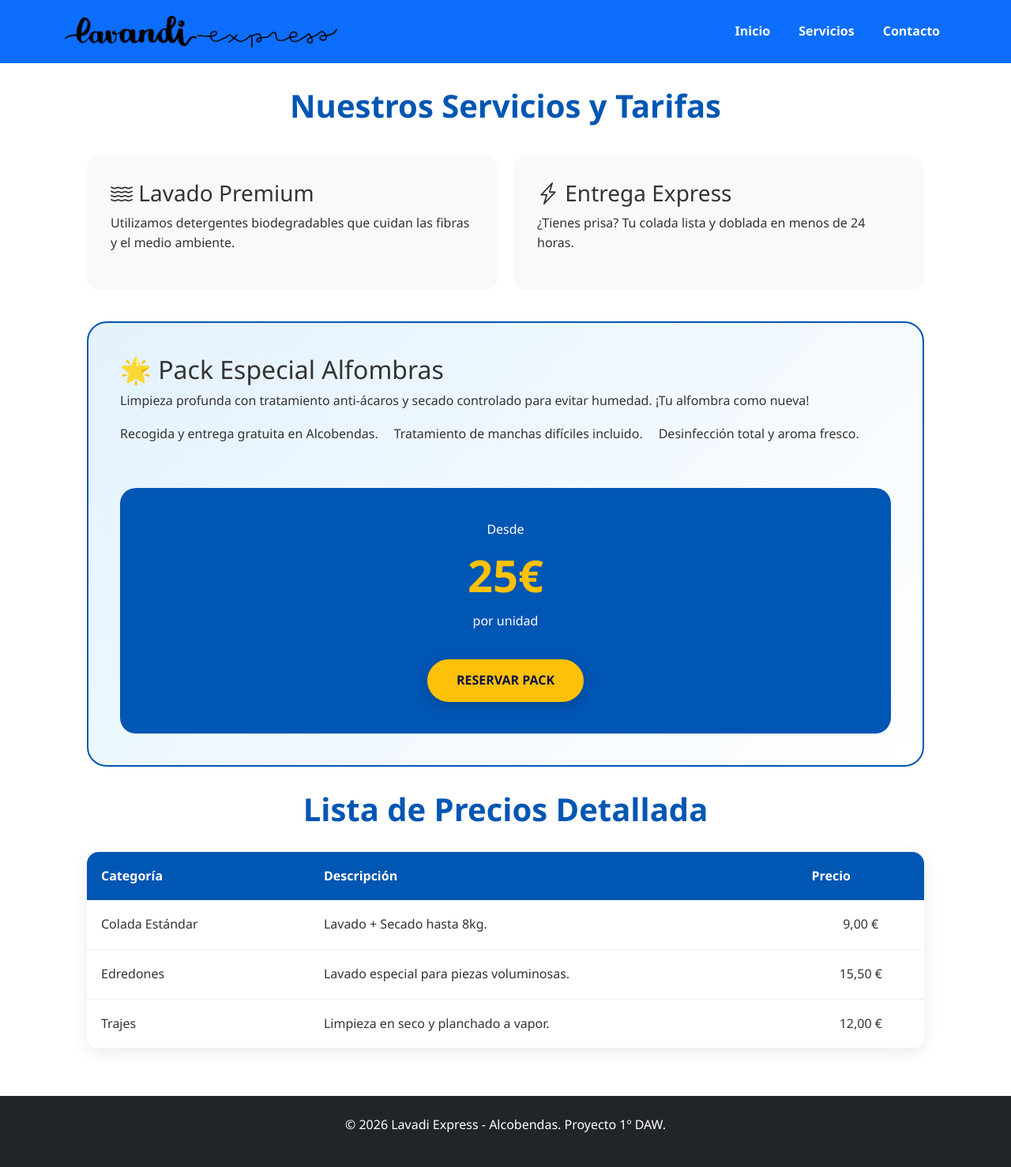
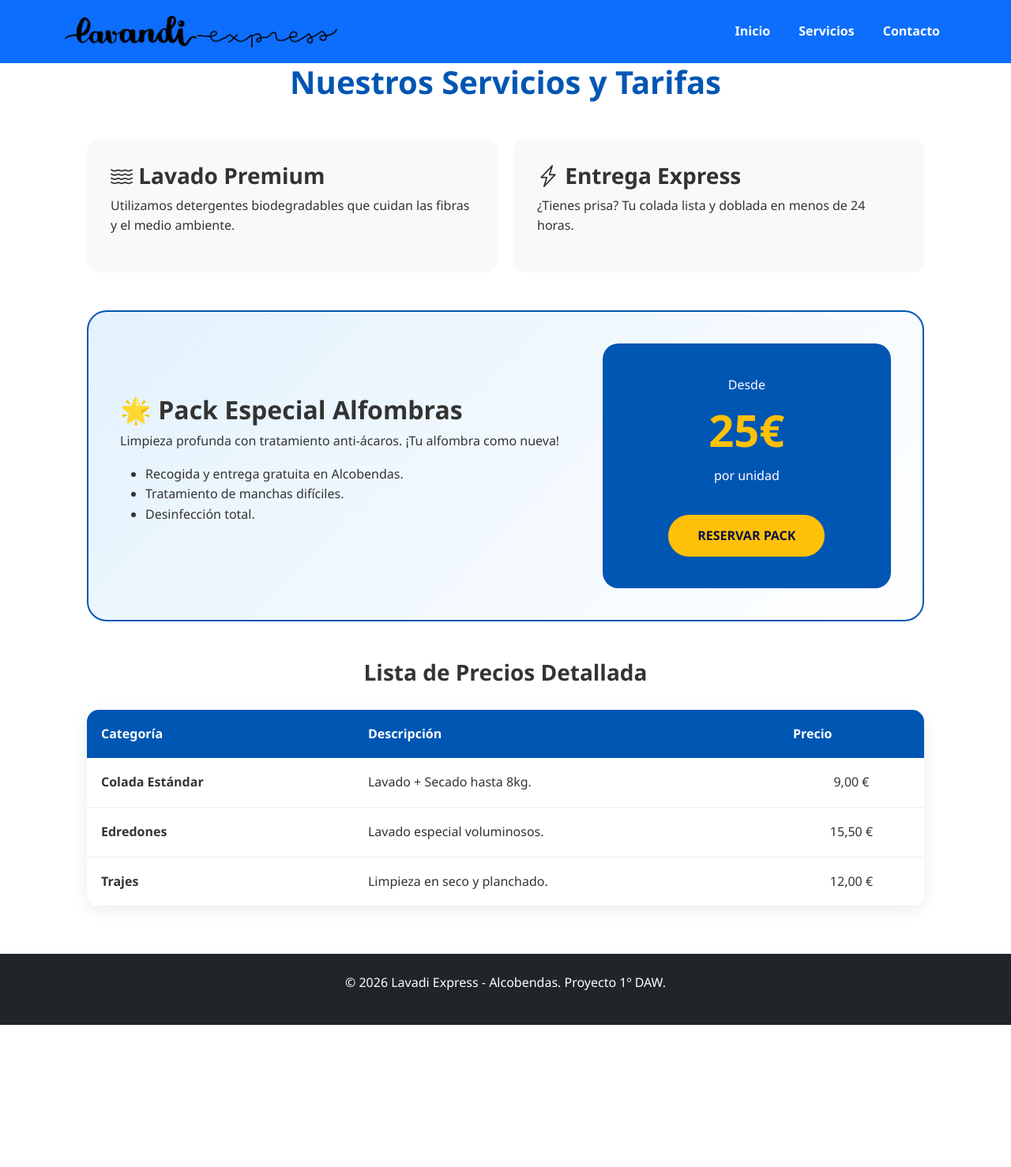
Before and after one commit to pbl792/lavandi-express, a PHP site: page /servicios.php in a window 1280 px wide. Shown: the whole page at 79% size. After the commit the page ends 1298 px from the top, so only its background shows below. Run offline with PHP 8.4, Linux system fonts and the light colour scheme.

Commit message:
Pruebas generales. Correción y simplificado de código, eliminación de redundancias

```diff
--- a/css/style.css
+++ b/css/style.css
@@ -7,55 +7,46 @@
     --blanco: #ffffff;
 }
 
-
 /* --- GENERALES --- */
 body {
     font-family: 'Segoe UI', Arial, sans-serif;
     margin: 0;
     color: #333;
     line-height: 1.6;
-    background-color: #ffffff;
+    background-color: var(--blanco);
 }
+
 .contenedor-web, .contenedor {
     max-width: 1100px;
     margin: 0 auto;
     padding: 0 20px;
-    background-color: transparent;
 }
-.titulo-centrado {
-    text-align: center;
-    margin-bottom: 40px;
-    font-weight: bold;
-    font-size: 2.5rem;
-}
-.color-azul { color: var(--azul-lavandi); }
+
 .centrar-texto { text-align: center; }
-
+.negrita { font-weight: bold; }
 
 /* --- HEADER (NAVBAR) --- */
-.navbar {
-    padding-top: 0.5rem;
-    padding-bottom: 0.5rem;
-    min-height: 80px;
-}
+.navbar { min-height: 80px; }
+
 .navbar-dark .navbar-nav .nav-link {
     color: var(--blanco) !important;
     font-weight: 700;
     margin-left: 20px;
     transition: color 0.3s ease;
 }
+
 .navbar-dark .navbar-nav .nav-link:hover {
-    color: var(--blanco) !important;
+    color: var(--amarillo-lavandi) !important;
 }
-
 
 /* --- PORTADA (INDEX) --- */
 .portada-principal {
     background: linear-gradient(rgba(0,0,0,0.2), rgba(0,0,0,0.2)), url('../img/escaparate.jpg') no-repeat center;
-    background-size: 100% auto;
+    background-size: cover;
     height: 57vh;
     display: flex;
 }
+
 .capa-oscura-portada {
     background: rgba(11, 17, 70, 0.65);
     width: 100%;
@@ -64,127 +55,166 @@ body {
     justify-content: center;
     text-align: center;
 }
+
 .caja-texto-portada {
     max-width: 800px;
     padding: 20px;
     color: var(--blanco);
 }
-.titulo-enorme { font-size: 4rem; line-height: 1; margin: 20px 0; }
+
+.titulo-enorme {
+    font-size: 4rem;
+    line-height: 1;
+    margin: 20px 0;
+    font-weight: 800;
+}
+
 .resaltado-amarillo { color: var(--amarillo-lavandi); }
 
-
-/* --- BOTONES --- */
+/* --- BOTONES UNIVERSALES --- */
 .grupo-botones {
     display: flex;
     gap: 15px;
     margin-top: 30px;
     justify-content: center;
 }
+
+.btn-lavandi {
+    padding: 14px 30px;
+    border-radius: 8px;
+    text-decoration: none;
+    font-weight: bold;
+    transition: 0.3s;
+    display: inline-block;
+    border: none;
+    cursor: pointer;
+}
+
 .boton-azul-relleno, .boton-accion {
-    background: var(--azul-lavandi); color: white; padding: 14px 30px;
-    border-radius: 8px; text-decoration: none; font-weight: bold; transition: 0.3s;
-    border: none; display: inline-block; cursor: pointer;
+    background: var(--azul-lavandi);
+    color: var(--blanco);
 }
+
+.boton-azul-relleno:hover {
+    background: #004494;
+    transform: translateY(-2px);
+    color: var(--blanco);
+}
+
 .boton-blanco-borde {
-    background: white; color: var(--azul-lavandi); padding: 14px 30px;
-    border-radius: 8px; text-decoration: none; font-weight: bold; transition: 0.3s;
+    background: var(--blanco);
+    color: var(--azul-lavandi);
 }
-.boton-azul-relleno:hover { background: #004494; transform: translateY(-2px); }
-.boton-blanco-borde:hover { background: var(--amarillo-lavandi); color: #333; }
 
+.boton-blanco-borde:hover {
+    background: var(--amarillo-lavandi);
+    color: var(--azul-oscuro);
+}
 
 /* --- SECCIONES Y TARJETAS --- */
 .seccion-ventajas { padding: 80px 0; }
-.lista-ventajas { display: flex; justify-content: space-around; flex-wrap: wrap; text-align: center; gap: 20px; list-style: none; padding: 0; }
+
+.lista-ventajas {
+    display: flex;
+    justify-content: space-around;
+    flex-wrap: wrap;
+    text-align: center;
+    gap: 20px;
+    list-style: none;
+    padding: 0;
+}
+
 .circulo-icono {
-    width: 80px; height: 80px; background: #eef6ff; color: var(--azul-lavandi);
-    border-radius: 50%; display: flex; align-items: center; justify-content: center;
-    font-size: 2.5rem; margin: 0 auto 20px;
+    width: 80px; height: 80px;
+    background: #eef6ff;
+    color: var(--azul-lavandi);
+    border-radius: 50%;
+    display: flex;
+    align-items: center;
+    justify-content: center;
+    font-size: 2.5rem;
+    margin: 0 auto 20px;
 }
+
 .seccion-gris-claro { background: var(--fondo-gris); padding: 80px 0; }
-.rejilla-servicios { display: grid; grid-template-columns: repeat(auto-fit, minmax(300px, 1fr)); gap: 30px; }
-.tarjeta-servicio { background: white; border-radius: 20px; overflow: hidden; box-shadow: 0 10px 20px rgba(0,0,0,0.05); }
+
+.rejilla-servicios {
+    display: grid;
+    grid-template-columns: repeat(auto-fit, minmax(300px, 1fr));
+    gap: 30px;
+}
+
+.tarjeta-servicio {
+    background: var(--blanco);
+    border-radius: 20px;
+    overflow: hidden;
+    box-shadow: 0 10px 20px rgba(0,0,0,0.05);
+}
+
 .contenedor-foto img { width: 100%; height: 230px; object-fit: cover; }
+
 .detalles-servicio { padding: 25px; text-align: center; }
-/* --- BOTONES DE SECCIONES --- */
-.detalles-servicio a {
+
+.detalles-servicio h3 {
+    font-weight: 800;
+    color: var(--azul-oscuro);
+    margin-bottom: 15px;
+}
+
+.link-mas-info {
     display: inline-block;
     padding: 10px 20px;
     margin-top: 15px;
-    background-color: transparent;
-    color: var(--azul-lavandi);
     border: 2px solid var(--azul-lavandi);
     border-radius: 50px;
     text-decoration: none;
+    color: var(--azul-lavandi);
     font-weight: 700;
+    text-transform: uppercase;
     font-size: 0.9rem;
-    transition: all 0.3s ease;
-    text-transform: uppercase;
-    letter-spacing: 0.5px;
+    transition: 0.3s;
 }
-.detalles-servicio a:hover {
+
+.link-mas-info:hover {
     background-color: var(--azul-lavandi);
     color: var(--blanco) !important;
     transform: translateY(-3px);
-    box-shadow: 0 4px 12px rgba(0, 86, 179, 0.2);
 }
-.tarjeta-servicio:last-child .detalles-servicio a {
+
+.tarjeta-servicio.borde-especial .link-mas-info {
     border-color: var(--amarillo-lavandi);
     color: var(--azul-oscuro);
 }
-.tarjeta-servicio:last-child .detalles-servicio a:hover {
+
+.tarjeta-servicio.borde-especial .link-mas-info:hover {
     background-color: var(--amarillo-lavandi);
-    border-color: var(--amarillo-lavandi);
-    color: var(--azul-oscuro) !important;
 }
-/* --- TÍTULOS DE LAS TARJETAS --- */
-.detalles-servicio h3,
-.detalles-servicio h4,
-.detalles-servicio .titulo-servicio {
-    font-weight: 800;
-    color: var(--azul-oscuro);
-    margin-bottom: 15px;
-    letter-spacing: -0.5px;
-}
-
 
 /* --- SERVICIOS Y PACKS --- */
 .fila-doble { display: flex; gap: 20px; margin: 40px 0; flex-wrap: wrap; }
-.caja-gris { background: var(--fondo-gris); padding: 30px; border-radius: 15px; flex: 1; min-width: 280px; }
+
+.caja-gris {
+    background: var(--fondo-gris);
+    padding: 30px;
+    border-radius: 15px;
+    flex: 1;
+    min-width: 280px;
+}
+
 .caja-pack {
     display: flex; gap: 40px; flex-wrap: wrap; align-items: center; padding: 40px;
     background: linear-gradient(135deg, #e3f2fd 0%, #ffffff 100%);
     border: 2px solid var(--azul-lavandi); border-radius: 25px;
 }
+
 .precio-pack {
-    background: var(--azul-lavandi); color: white; padding: 40px;
+    background: var(--azul-lavandi); color: var(--blanco); padding: 40px;
     border-radius: 20px; text-align: center; flex: 1; min-width: 220px;
 }
+
 .monto { display: block; font-size: 3.5rem; font-weight: bold; color: var(--amarillo-lavandi); }
-.borde-tabla { overflow-x: auto; border-radius: 15px; box-shadow: 0 5px 20px rgba(0,0,0,0.08); margin: 30px 0 60px; }
-.tabla-estilo-lavandi { width: 100%; border-collapse: collapse; background: white; }
-.tabla-estilo-lavandi th { background: var(--azul-lavandi); color: white; padding: 18px; text-align: left; }
-.tabla-estilo-lavandi td { padding: 18px; border-bottom: 1px solid #eee; }
-.titulo-seccion-tarifas {
-    font-size: 2.5rem;
-    font-weight: 800;
-    color: var(--azul-lavandi);
-    text-align: center;
-    margin-top: 30px;
-    margin-bottom: 20px;
-    display: block;
-}
-.lista-precios-titulo {
-    font-size: 2.5rem;
-    font-weight: 800;
-    color: var(--azul-lavandi);
-    text-align: center;
-    margin-top: 30px;
-    margin-bottom: 20px;
-}
-/* --- BOTÓN : RESERVAR PACK --- */
-.precio-pack a,
-.caja-pack .boton-reserva {
+
+.boton-reserva {
     display: inline-block;
     margin-top: 20px;
     padding: 12px 35px;
@@ -194,63 +224,61 @@ body {
     font-weight: 800;
     text-transform: uppercase;
     border-radius: 50px;
-    transition: all 0.3s ease;
+    transition: 0.3s;
     border: 2px solid var(--amarillo-lavandi);
-    box-shadow: 0 4px 15px rgba(0, 0, 0, 0.2);
 }
-.precio-pack a:hover,
-.caja-pack .boton-reserva:hover {
+
+.boton-reserva:hover {
     background-color: var(--blanco);
     border-color: var(--blanco);
     transform: scale(1.05);
-    box-shadow: 0 6px 20px rgba(0, 0, 0, 0.3);
 }
 
+/* --- TABLAS --- */
+.borde-tabla {
+    overflow-x: auto;
+    border-radius: 15px;
+    box-shadow: 0 5px 20px rgba(0,0,0,0.08);
+    margin: 30px 0 60px;
+}
 
-/* --- CONTACTO Y FORMULARIO --- */
-.centrar-todo { text-align: center; padding: 100px 0; }
-.titulo-gigante { font-size: 3.5rem; margin-bottom: 10px; }
-.texto-destacado { font-size: 1.3rem; color: #666; margin-bottom: 40px; }
-.alerta-informativa {
-    background: #e3f2fd; color: #0056b3; padding: 25px 50px;
-    border-radius: 50px; display: inline-block; font-weight: bold;
+.tabla-estilo-lavandi { width: 100%; border-collapse: collapse; background: var(--blanco); }
+.tabla-estilo-lavandi th { background: var(--azul-lavandi); color: var(--blanco); padding: 18px; text-align: left; }
+.tabla-estilo-lavandi td { padding: 18px; border-bottom: 1px solid #eee; }
+
+/* --- CONTACTO --- */
+.seccion-contacto { text-align: center; padding: 60px 0; }
+
+.titulo-gradiente {
+    color: var(--azul-oscuro);
+    font-weight: 800;
+    font-size: 3.5rem;
+    margin-bottom: 0;
 }
-/* --- FORMULARIO --- */
-.formulario-contacto { background: var(--blanco); padding: 30px; border-radius: 15px; box-shadow: 0 10px 30px rgba(0,0,0,0.1);}
+
+.linea-decorativa {
+    width: 60px; height: 4px;
+    background: var(--amarillo-lavandi);
+    margin: 15px auto;
+    border-radius: 10px;
+}
+
+.formulario-contacto {
+    background: var(--blanco);
+    padding: 30px;
+    border-radius: 15px;
+    box-shadow: 0 10px 30px rgba(0,0,0,0.1);
+}
+
 .input-contacto {
     width: 100%;
     padding: 12px;
     border: 1px solid #ddd;
     border-radius: 8px;
-    box-sizing: border-box;
-    font-family: inherit;
-    font-size: 1rem;
+    margin-top: 5px;
 }
+
 .input-contacto:focus {
     border-color: var(--azul-lavandi);
     outline: none;
-    box-shadow: 0 0 5px rgba(0, 86, 179, 0.2);
 }
-.titulo-gradiente {
-    color: var(--azul-oscuro);
-    font-weight: 800;
-    display: inline-block;
-    padding-right: 15px;
-    line-height: 1.3;
-    font-size: 3.5rem;
-}
-.linea-decorativa {
-    width: 60px;
-    height: 4px;
-    background: var(--amarillo-lavandi);
-    margin: 10px auto 20px auto;
-    border-radius: 10px;
-}
-.badge.bg-info {
-    background-color: #eef6ff !important;
-    color: var(--azul-lavandi) !important;
-    font-size: 0.85rem;
-    text-transform: uppercase;
-    letter-spacing: 1px;
-    border: 1px solid #d0e7ff;
-}
--- a/servicios.php
+++ b/servicios.php
@@ -1,41 +1,40 @@
 <?php include 'includes/header.php'; ?>
 
-<main class="contenedor">
-    <h2 class="titulo-seccion-tarifas">Nuestros Servicios y Tarifas</h2>
+<main class="contenedor seccion-padding">
+    <h2 class="centrar-texto negrita mb-5" style="font-size: 2.5rem; color: var(--azul-lavandi);">Nuestros Servicios y Tarifas</h2>
 
     <div class="fila-doble">
         <div class="caja-gris">
-            <h3 class="nombre-servicio"><i class="bi bi-water"></i> Lavado Premium</h3>
+            <h3 class="negrita color-azul"><i class="bi bi-water"></i> Lavado Premium</h3>
             <p>Utilizamos detergentes biodegradables que cuidan las fibras y el medio ambiente.</p>
         </div>
         <div class="caja-gris">
-            <h3 class="nombre-servicio"><i class="bi bi-lightning-charge"></i> Entrega Express</h3>
+            <h3 class="negrita color-azul"><i class="bi bi-lightning-charge"></i> Entrega Express</h3>
             <p>¿Tienes prisa? Tu colada lista y doblada en menos de 24 horas.</p>
         </div>
     </div>
 
-    <section class="seccion-especial">
+    <section class="my-5">
         <div class="caja-pack">
-            <div class="info-pack">
-                <h2 class="titulo-pack">🌟 Pack Especial Alfombras</h2>
-                <p>Limpieza profunda con tratamiento anti-ácaros y secado controlado para evitar humedad. ¡Tu alfombra como nueva!</p>
-                <ul class="lista-ventajas">
+            <div class="info-pack" style="flex: 2;">
+                <h2 class="negrita color-azul">🌟 Pack Especial Alfombras</h2>
+                <p>Limpieza profunda con tratamiento anti-ácaros. ¡Tu alfombra como nueva!</p>
+                <ul class="mt-3">
                     <li>Recogida y entrega gratuita en Alcobendas.</li>
-                    <li>Tratamiento de manchas difíciles incluido.</li>
-                    <li>Desinfección total y aroma fresco.</li>
+                    <li>Tratamiento de manchas difíciles.</li>
+                    <li>Desinfección total.</li>
                 </ul>
             </div>
             <div class="precio-pack">
-                <span class="desde">Desde</span>
+                <span>Desde</span>
                 <span class="monto">25€</span>
-                <p class="unidad">por unidad</p>
-                <a href="contactos.php" class="boton-accion">Reservar Pack</a>
+                <p>por unidad</p>
+                <a href="contactos.php" class="boton-reserva">Reservar Pack</a>
             </div>
         </div>
     </section>
 
-   <h3 class="lista-precios-titulo">Lista de Precios Detallada</h3>
-
+    <h3 class="centrar-texto negrita color-azul mb-4">Lista de Precios Detallada</h3>
     <div class="borde-tabla">
         <table class="tabla-estilo-lavandi">
             <thead>
@@ -46,21 +45,9 @@
                 </tr>
             </thead>
             <tbody>
-                <tr>
-                    <td class="negrita">Colada Estándar</td>
-                    <td>Lavado + Secado hasta 8kg.</td>
-                    <td class="centrar-texto">9,00 €</td>
-                </tr>
-                <tr>
-                    <td class="negrita">Edredones</td>
-                    <td>Lavado especial para piezas voluminosas.</td>
-                    <td class="centrar-texto">15,50 €</td>
-                </tr>
-                <tr>
-                    <td class="negrita">Trajes</td>
-                    <td>Limpieza en seco y planchado a vapor.</td>
-                    <td class="centrar-texto">12,00 €</td>
-                </tr>
+                <tr><td class="negrita">Colada Estándar</td><td>Lavado + Secado hasta 8kg.</td><td class="centrar-texto">9,00 €</td></tr>
+                <tr><td class="negrita">Edredones</td><td>Lavado especial voluminosos.</td><td class="centrar-texto">15,50 €</td></tr>
+                <tr><td class="negrita">Trajes</td><td>Limpieza en seco y planchado.</td><td class="centrar-texto">12,00 €</td></tr>
             </tbody>
         </table>
     </div>
```
Also changed, not shown: contactos.php (+14 -33 lines), index.php (+15 -25 lines).
